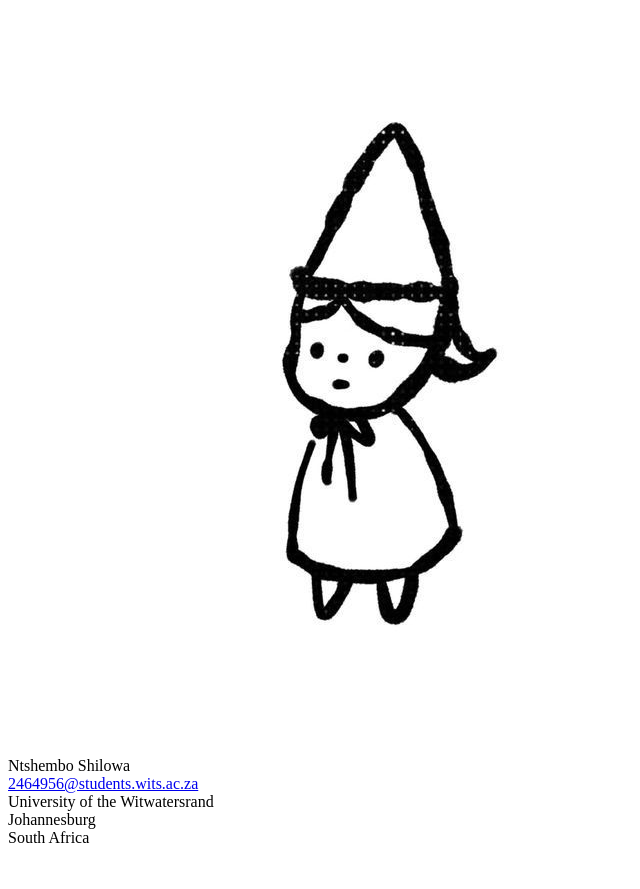
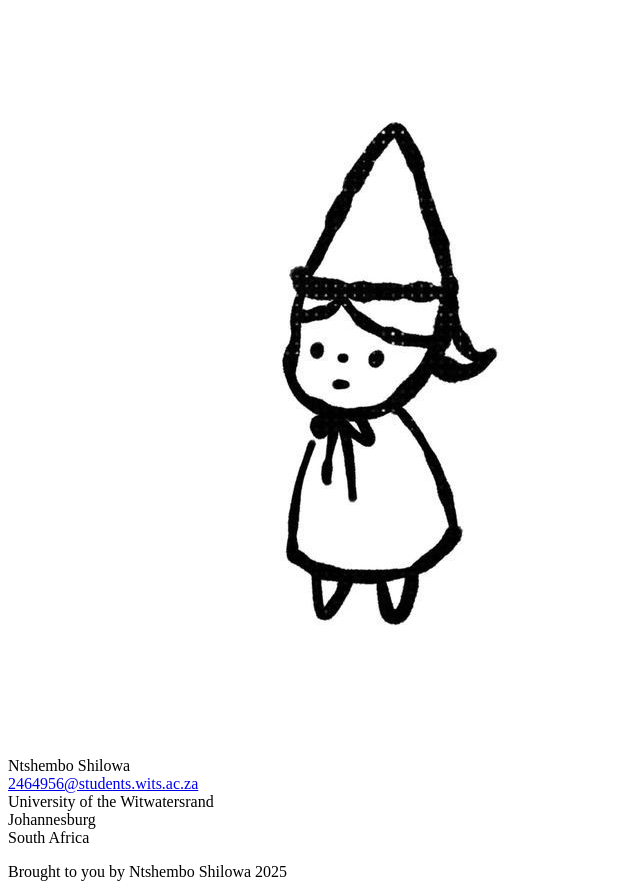
Before and after one commit to nthsemboshilowa/DIGA3008A, a plain HTML site: page profile/index.html in a window 1280 px wide. Shown: the part 200-1089 px from the top of the page, without its empty margins (0-640 px from the left). Before the commit the page ends 1063 px from the top, so only its background shows below. Drawn offline with Linux system fonts and the light colour scheme.

Commit message:
Update index.html

```diff
--- a/profile/index.html
+++ b/profile/index.html
@@ -48,5 +48,9 @@
             <span class="p-country-name">South Africa</span>
         </p>
 
+        <footer>
+            Brought to you by Ntshembo Shilowa 2025
+        </footer>
+
 </body>
 </html>
```
